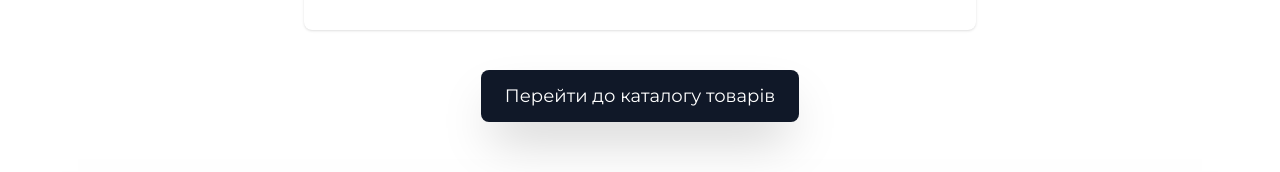
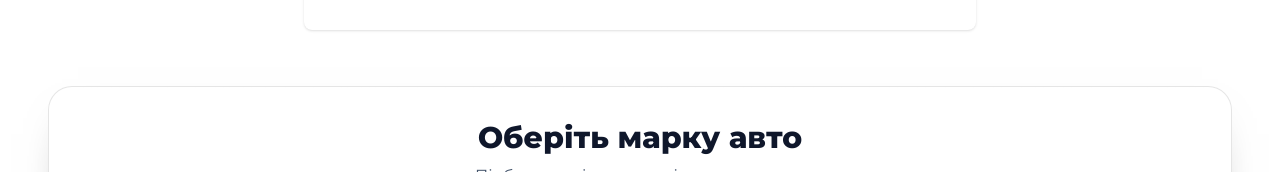
Before and after one commit to swapsideee/carshop, a Next.js app: page / in a window 1280 px wide. Shown: the part 352-524 px from the top of the page. Built offline with nearby package versions, Linux system fonts and the light colour scheme; no server answers; the database is empty.

Commit message:
refactor(home): remove duplicate catalog link button

```diff
--- a/src/app/page.jsx
+++ b/src/app/page.jsx
@@ -1,7 +1,6 @@
 'use client';
 
 import { motion } from 'framer-motion';
-import Link from 'next/link';
 
 import Banner from '@/components/Banner';
 
@@ -44,13 +43,6 @@ export default function Home() {
         animate={{ opacity: 1 }}
         transition={{ duration: 0.5, delay: 0.6 }}
       >
-        <Link
-          href="/products"
-          className="bg-gray-900 hover:bg-gray-800 text-white px-6 py-3 rounded-lg text-lg transition-colors duration-300 shadow-2xl inline-block"
-        >
-          Перейти до каталогу товарiв
-        </Link>
-
         <Banner />
       </motion.div>
     </motion.section>
```
